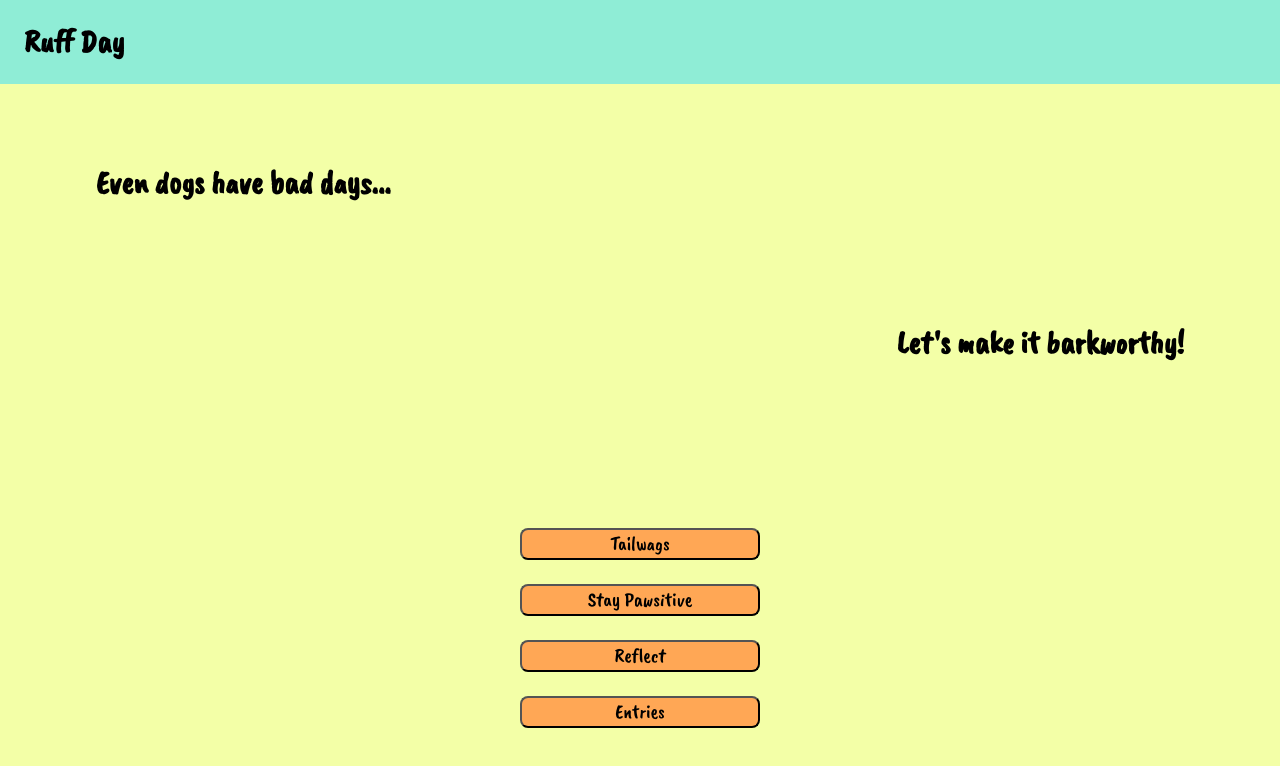
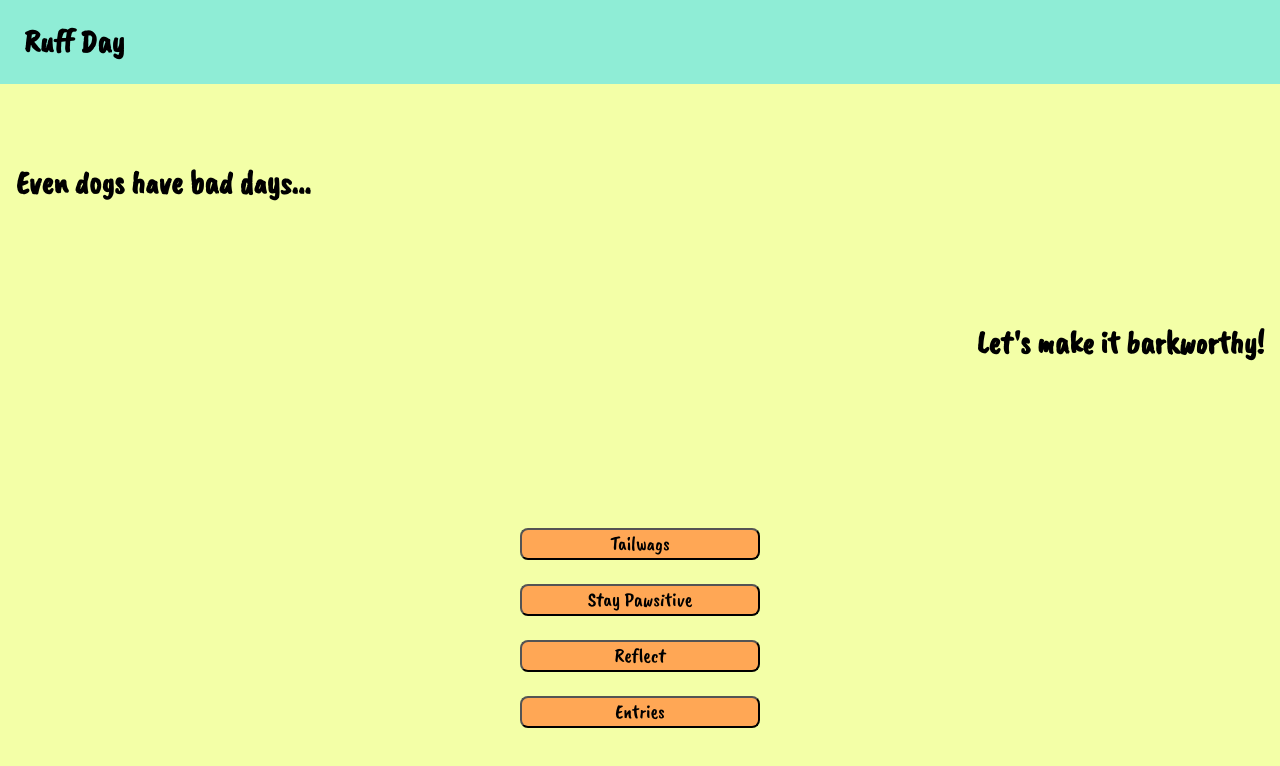
Before and after one commit to yesseniarod/ruff-day, a website: page index.html in a window 1280 px wide. Drawn offline with nearby package versions, Linux system fonts and the light colour scheme.

Commit message:
removed margin left and right from half-col class.

```diff
--- a/css/layout.css
+++ b/css/layout.css
@@ -37,7 +37,6 @@
 
 @media screen and (min-width: 768px) {
   .half-col.left {
-    margin-left: 6rem;
     margin-top: 2rem;
   }
 
@@ -46,7 +45,6 @@
   }
 
   .half-col.right {
-    margin-right: 6rem;
     margin-top: 2rem;
   }
 
```
